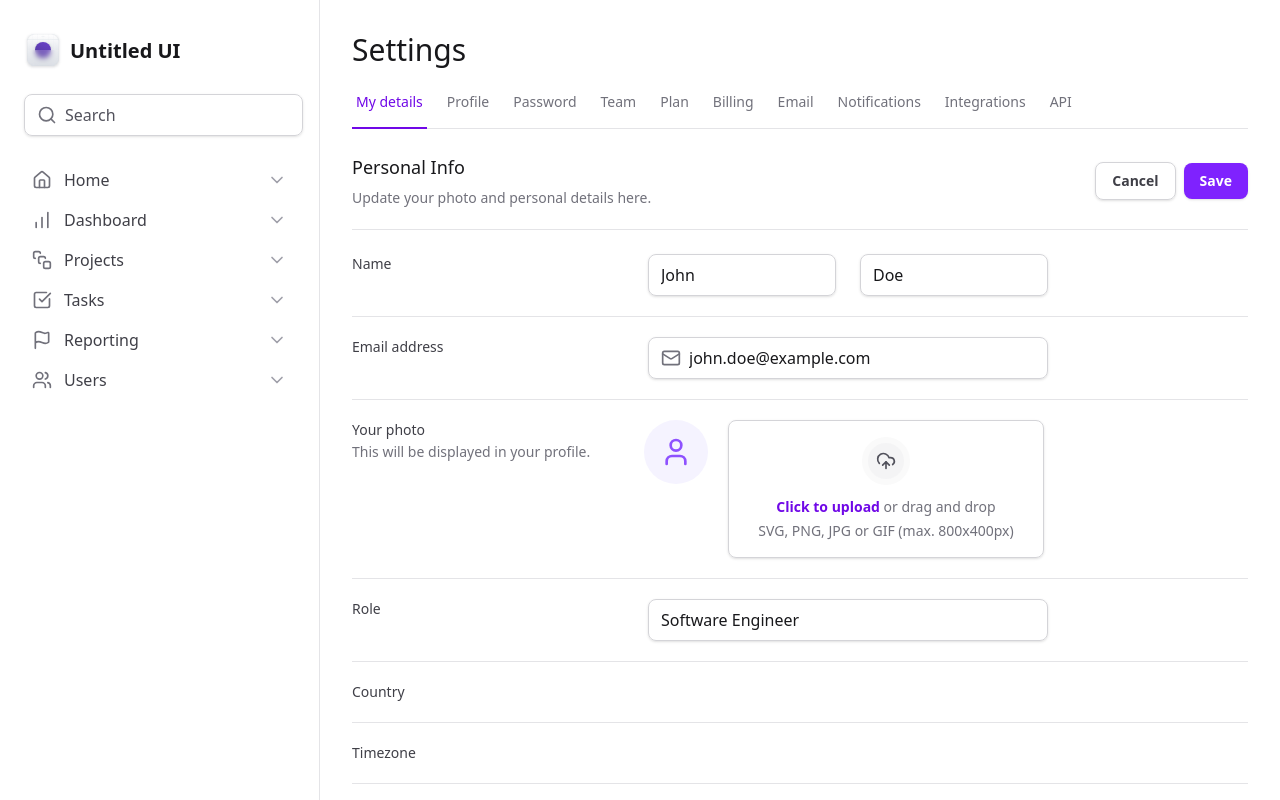
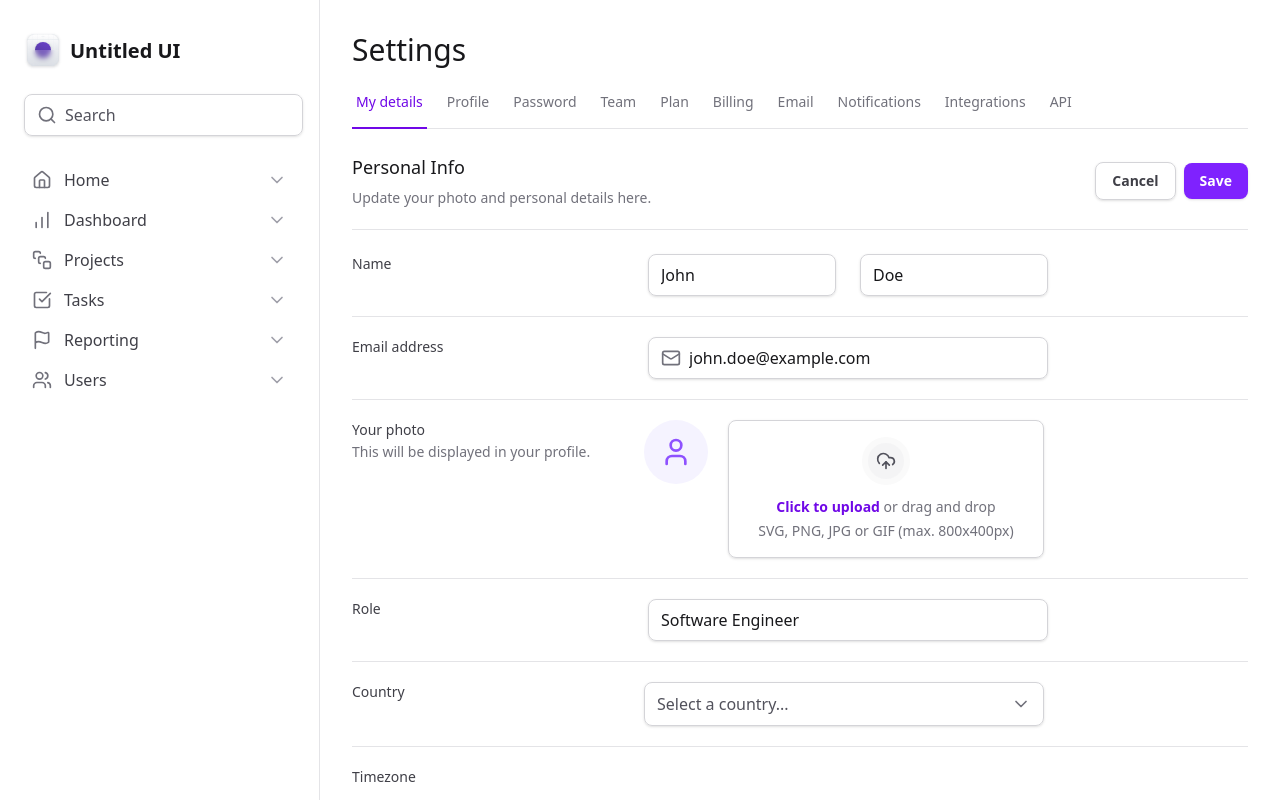
Before and after one commit to SergioMonteRi/next-tailwind-practice, a Next.js app: page / in a window 1280 px wide. Shown: the top 800 px of the page. Built offline with nearby package versions, Linux system fonts and the light colour scheme.

Commit message:
feat: integrate Select component for country selection in the form on the homepage

```diff
--- a/package.json
+++ b/package.json
@@ -10,6 +10,7 @@
     "lint:fix": "eslint . --fix"
   },
   "dependencies": {
+    "@radix-ui/react-select": "^2.2.6",
     "@radix-ui/react-tabs": "^1.1.13",
     "framer-motion": "^12.23.24",
     "lucide-react": "^0.553.0",
--- a/src/app/page.tsx
+++ b/src/app/page.tsx
@@ -1,5 +1,6 @@
-import { FileInput, Input, SettingsTabs } from '@/components'
-import { MailIcon, UploadCloud, User } from 'lucide-react'
+import { MailIcon } from 'lucide-react'
+
+import { FileInput, Input, Select, SettingsTabs } from '@/components'
 
 export default function Home() {
   return (
@@ -116,8 +117,8 @@
             >
               Country
             </label>
-            <div></div>
-            <div />
+
+            <Select />
           </div>
 
           <div className="grid-cols-form grid gap-3 pb-5">
--- a/src/components/form/index.ts
+++ b/src/components/form/index.ts
@@ -1 +1,2 @@
 export { FileInput } from './file-input'
+export { Select } from './select'
--- /dev/null
+++ b/src/components/form/select/index.tsx
@@ -0,0 +1,53 @@
+'use client'
+
+import { Check, ChevronDown } from 'lucide-react'
+import * as SelectRadix from '@radix-ui/react-select'
+
+export function Select() {
+  return (
+    <SelectRadix.Root>
+      <SelectRadix.Trigger className="flex h-11 w-full cursor-pointer items-center justify-between gap-2 rounded-lg border border-zinc-300 px-3 py-2 shadow-sm data-placeholder:text-zinc-600">
+        <SelectRadix.Value
+          className="text-black"
+          placeholder="Select a country..."
+        />
+        <SelectRadix.Icon>
+          <ChevronDown className="h-5 w-5 text-zinc-500" />
+        </SelectRadix.Icon>
+      </SelectRadix.Trigger>
+
+      <SelectRadix.Portal>
+        <SelectRadix.Content
+          side="bottom"
+          position="popper"
+          sideOffset={8}
+          className="z-10 w-(--radix-select-trigger-width) overflow-hidden rounded-lg border border-zinc-200 bg-white shadow-sm"
+        >
+          <SelectRadix.Viewport className="w-full text-black">
+            <SelectRadix.Item
+              value="united-states"
+              className="flex cursor-pointer items-center justify-between gap-2 px-3 py-2.5 outline-none data-highlighted:bg-zinc-50"
+            >
+              <SelectRadix.ItemText>United States</SelectRadix.ItemText>
+
+              <SelectRadix.ItemIndicator>
+                <Check className="h-4 w-4 text-violet-500" />
+              </SelectRadix.ItemIndicator>
+            </SelectRadix.Item>
+
+            <SelectRadix.Item
+              value="brazil"
+              className="flex cursor-pointer items-center justify-between gap-2 px-3 py-2.5 outline-none data-highlighted:bg-zinc-50"
+            >
+              <SelectRadix.ItemText>Brazil</SelectRadix.ItemText>
+
+              <SelectRadix.ItemIndicator>
+                <Check className="h-4 w-4 text-violet-500" />
+              </SelectRadix.ItemIndicator>
+            </SelectRadix.Item>
+          </SelectRadix.Viewport>
+        </SelectRadix.Content>
+      </SelectRadix.Portal>
+    </SelectRadix.Root>
+  )
+}
--- a/src/components/index.ts
+++ b/src/components/index.ts
@@ -1,4 +1,4 @@
 export { Sidebar } from './sidebar'
 export { Input } from './input'
 export { SettingsTabs } from './settings-tabs'
-export { FileInput } from './form'
+export { FileInput, Select } from './form'
```
Also changed, not shown: 1 other file (tests, documents, lock files or other folders).
